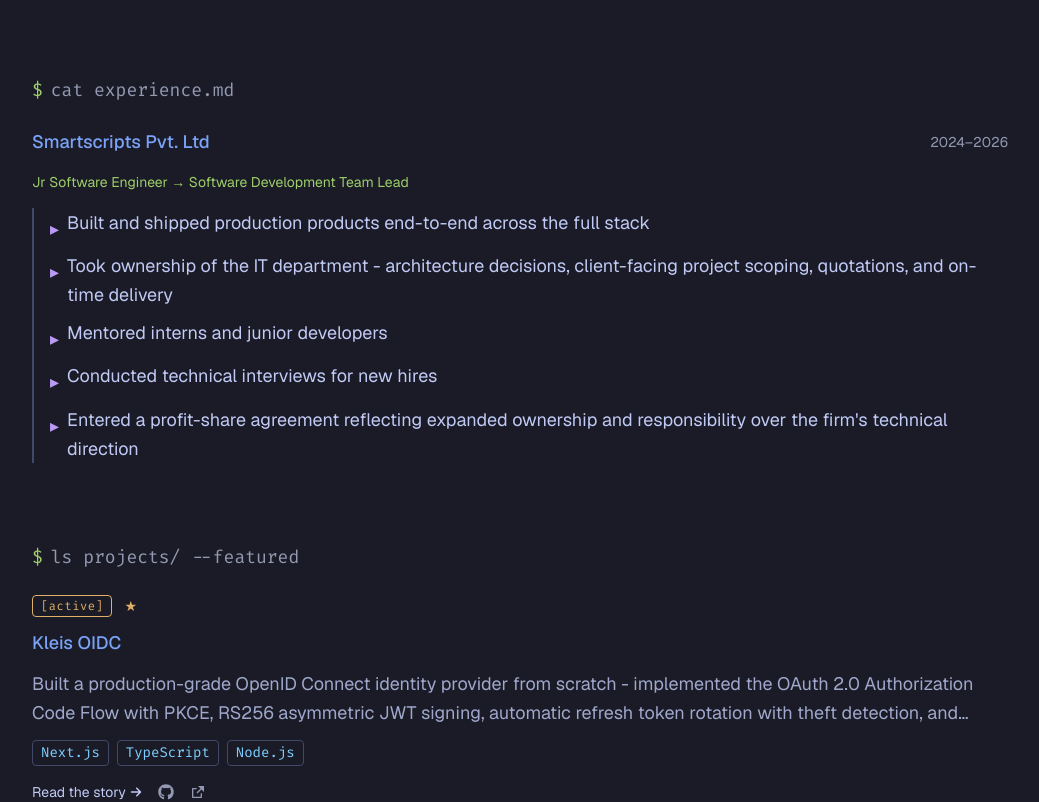
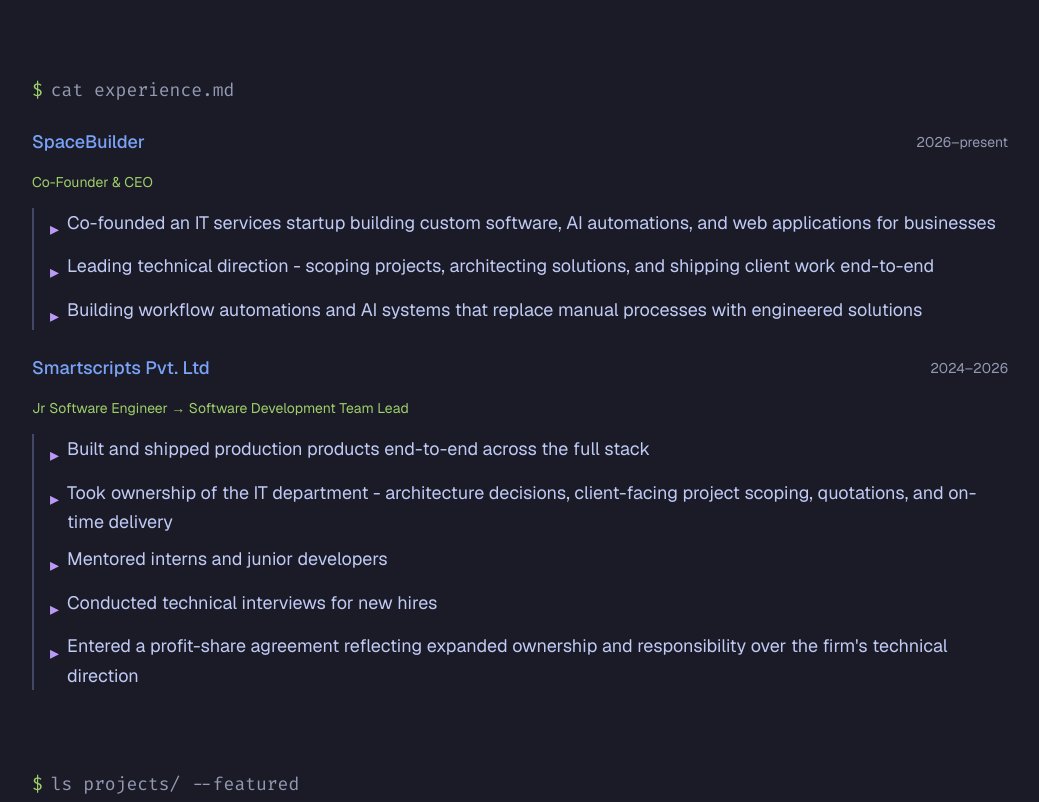
Before and after one commit to atharvdange618/Portfolio, a Next.js app in the folder v3-portfolio/: page / in a window 1280 px wide. Shown: the part 700-1502 px from the top of the page, without its empty margins (120-1159 px from the left). Built offline with nearby package versions, Linux system fonts and the light colour scheme.

Commit message:
feat(experience): add SpaceBuilder co-founder role

```diff
--- a/v3-portfolio/components/Experience.tsx
+++ b/v3-portfolio/components/Experience.tsx
@@ -5,6 +5,30 @@
     <section id="experience">
       <TerminalLabel command="cat experience.md" />
       <div className="flex flex-col gap-6">
+        <div className="flex flex-col gap-4">
+          <div className="flex flex-col sm:flex-row sm:items-center sm:justify-between gap-1">
+            <span className="text-blue font-medium text-lg">SpaceBuilder</span>
+            <span className="text-comment text-sm">2026–present</span>
+          </div>
+          <span className="text-green text-sm">Co-Founder & CEO</span>
+          <ul className="border-l-2 border-border pl-4 flex flex-col gap-2 text-fg text-lg leading-relaxed">
+            <li className="flex items-start gap-2">
+              <span className="text-purple shrink-0 mt-[0.35em]">▸</span>
+              Co-founded an IT services startup building custom software, AI
+              automations, and web applications for businesses
+            </li>
+            <li className="flex items-start gap-2">
+              <span className="text-purple shrink-0 mt-[0.35em]">▸</span>
+              Leading technical direction - scoping projects, architecting
+              solutions, and shipping client work end-to-end
+            </li>
+            <li className="flex items-start gap-2">
+              <span className="text-purple shrink-0 mt-[0.35em]">▸</span>
+              Building workflow automations and AI systems that replace manual
+              processes with engineered solutions
+            </li>
+          </ul>
+        </div>
         <div className="flex flex-col gap-4">
           <div className="flex flex-col sm:flex-row sm:items-center sm:justify-between gap-1">
             <span className="text-blue font-medium text-lg">
```
